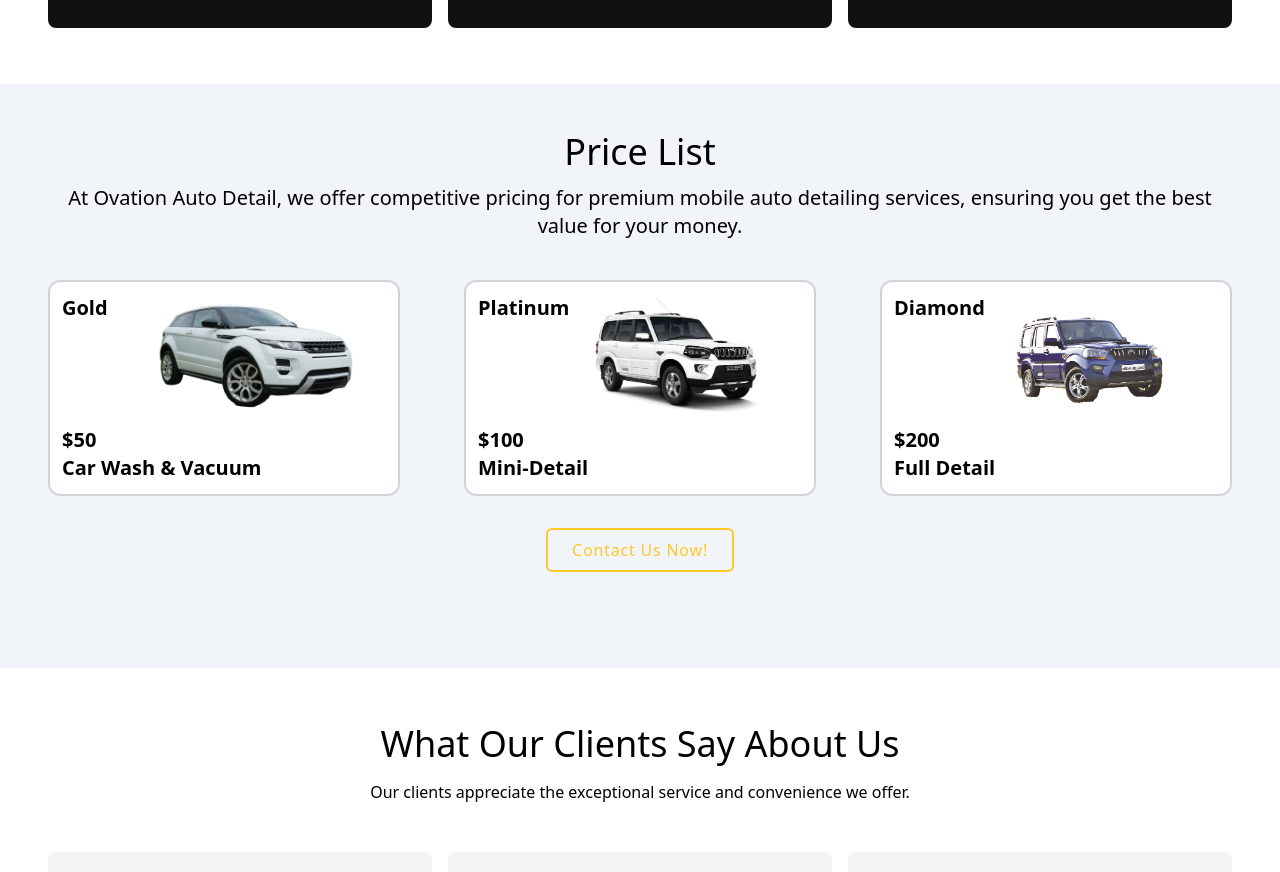
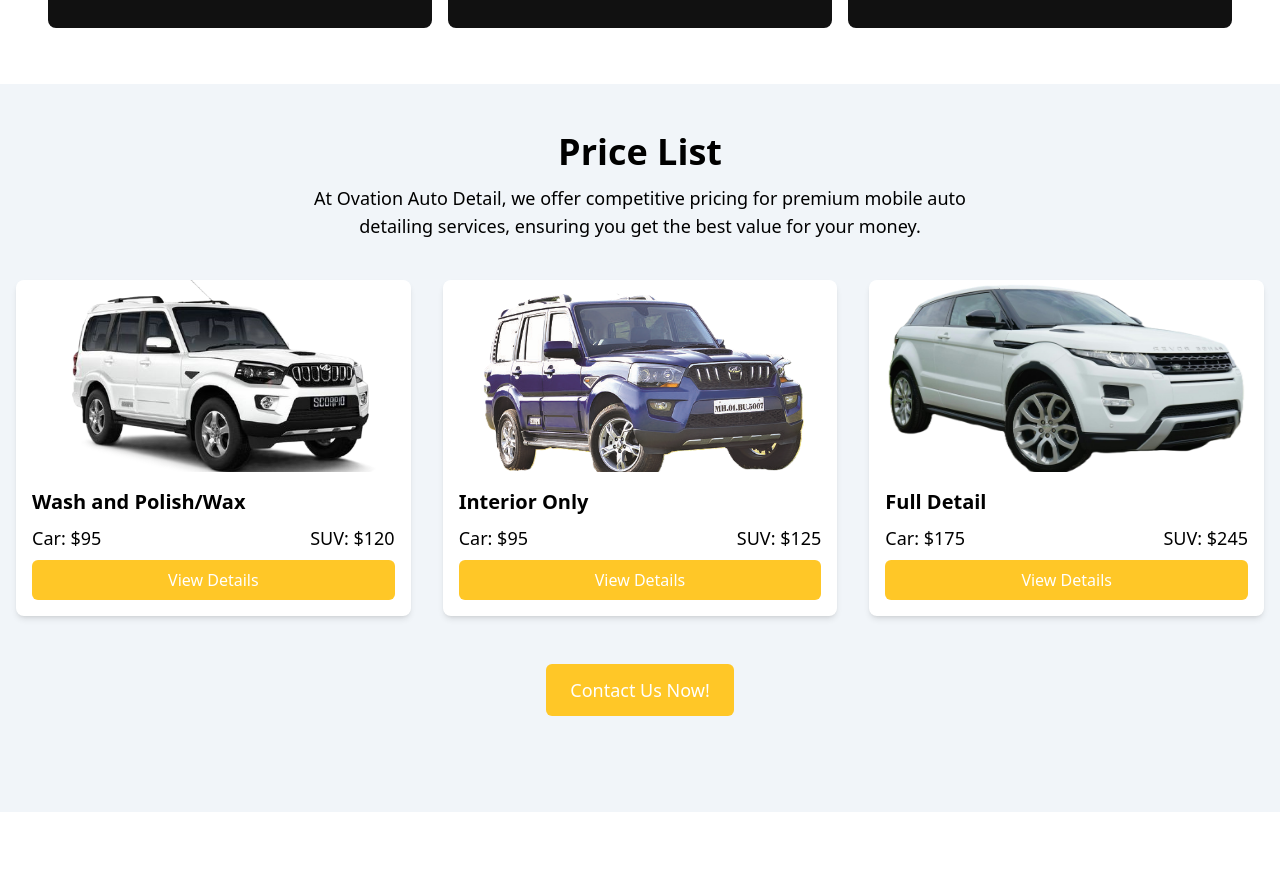
Before and after one commit to JDelott/ovation-auto-detail, a React (Vite) app: page / in a window 1280 px wide. Shown: the part 1680-2552 px from the top of the page. Built offline with nearby package versions, Linux system fonts and the light colour scheme.

Commit message:
added modal service details and button

```diff
--- a/src/components/CarList/CarList.jsx
+++ b/src/components/CarList/CarList.jsx
@@ -1,100 +1,179 @@
-import React from "react";
+import React, { useState } from "react";
 import whiteCar from "../../assets/white-car.png";
 import car2 from "../../assets/car5.png";
 import car3 from "../../assets/car6.png";
+import PriceModal from "../PriceModal";
 
 const carList = [
+  // {
+  //   package: "Wash and Quick Interior Cleaning",
+  //   carPrice: 45,
+  //   suvPrice: 55,
+  //   image: whiteCar,
+  //   aosDelay: "0",
+  //   exterior: [
+  //     "Hand Wash",
+  //     "Windows cleaned inside/out",
+  //     "Door frames cleaned",
+  //     "Tires and wheels cleaned and dressed",
+  //   ],
+  //   interior: [
+  //     "Vacuum/garbage removal",
+  //     "Dust/wipe down of dashboard, steering wheel, door panels, center console, cup holders",
+  //     "Light stain removal",
+  //   ],
+  // },
   {
-    // name: "BMW UX",
-    price: 50,
-    image: whiteCar,
-    description: "Car Wash & Vacuum",
-    aosDelay: "0",
-    package: "Gold",
+    package: "Wash and Polish/Wax",
+    carPrice: 95,
+    suvPrice: 120,
+    image: car2,
+    aosDelay: "500",
+    exterior: [
+      "Hand Wash",
+      "Windows cleaned inside/out",
+      "Door frames cleaned",
+      "Tires and wheels cleaned and dressed",
+      "One Step Correction with polish/wax sealant",
+    ],
+    interior: [
+      "Vacuum/garbage removal",
+      "Dust/wipe down:",
+      "-dashboard, steering wheel, door panels",
+      "-center console, cup holders",
+      "Light stain removal",
+    ],
   },
   {
-    // name: "KIA UX",
-    price: 100,
-    image: car2,
-    aosDelay: "500",
-    package: "Platinum",
-    description: "Mini-Detail",
+    package: "Interior Only",
+    carPrice: 95,
+    suvPrice: 125,
+    image: car3,
+    aosDelay: "1000",
+    interior: [
+      "Vacuum/ garbage removal",
+      "Clean:",
+      "-windows, mirrors, navigation screens",
+      "-dashboard, door panels, door frames",
+      "-cup holders, center console, steering wheel",
+      "Shampoo seats, carpets, floor mats",
+      "Headliner cleaned",
+      "General stain removal",
+      "Dog hair removal",
+    ],
   },
   {
-    // name: "BMW UX",
-    price: 200,
-    image: car3,
-    aosDelay: "1000",
-    package: "Diamond",
-    description: "Full Detail",
+    package: "Full Detail",
+    carPrice: 175,
+    suvPrice: 245,
+    image: whiteCar,
+    aosDelay: "1500",
+    exterior: [
+      "Hand Wash",
+      "Windows cleaned inside/out",
+      "Door frames cleaned",
+      "Tires and wheels cleaned and dressed",
+      "One Step Correction with polish/wax sealant",
+    ],
+    interior: [
+      "Vacuum/garbage removal",
+      "windows, mirrors, screens",
+      "dashboard, door panels & frames",
+      "cup holders",
+      "center console, steering wheel",
+      "steering wheel",
+      "Shampoo seats, carpets, floor mats",
+      "Headliner cleaned",
+      "General stain removal",
+      "Dog hair removal",
+    ],
   },
 ];
 
 const CarList = () => {
+  const [modalOpen, setModalOpen] = useState(false);
+  const [selectedService, setSelectedService] = useState(null);
+
+  const openModal = (service) => {
+    setSelectedService(service);
+    setModalOpen(true);
+  };
+
+  const closeModal = () => {
+    setSelectedService(null);
+    setModalOpen(false);
+  };
+
   return (
     <div className="pb-24 pt-12 dark:bg-dark bg-slate-100">
       <span id="priceList"></span>
-      <div className="container">
-        {/* Heading */}
+      <div className="container mx-auto px-4">
         <h1
           data-aos="fade-up"
-          className="text-center text-3xl sm:text-4xl font-normal mb-3 dark:text-white text-black"
+          className="text-center text-3xl sm:text-4xl font-semibold mb-3 dark:text-white text-black"
         >
           Price List
         </h1>
         <p
           data-aos="fade-up"
           data-aos-delay="400"
-          className="text-xl font-thin pb-10 dark:hover:border-primary text-center dark:text-gray-300 text-black"
+          className="text-lg font-light pb-10 text-center dark:text-gray-300 text-black max-w-2xl mx-auto"
         >
           At Ovation Auto Detail, we offer competitive pricing for premium
           mobile auto detailing services, ensuring you get the best value for
           your money.
         </p>
-        {/* Car listing */}
-        <div>
-          <div className="grid grid-cols-1 sm:grid-cols-2 md:grid-cols-3 gap-16">
-            {carList.map((data) => (
+        <div className="grid grid-cols-1 sm:grid-cols-2 lg:grid-cols-3 gap-8">
+          {carList.map((service) => (
             <div
-                key={data.package}
+              key={service.package}
               data-aos="fade-up"
-                data-aos-delay={data.aosDelay}
-                className="space-y-3 border-2 border-gray-300 hover:border-primary dark:border-gray-700  p-3 rounded-xl relative group bg-white dark:bg-dark"
+              data-aos-delay={service.aosDelay}
+              className="bg-white dark:bg-gray-800 rounded-lg shadow-md overflow-hidden transition-all duration-300 hover:shadow-lg cursor-pointer"
+              onClick={() => openModal(service)}
             >
-                <div className="w-full h-[120px]">
+              <div className="h-48 overflow-hidden">
                 <img
-                    src={data.image}
-                    alt=""
-                    className="w-full h-[120px] object-contain sm:translate-x-8 group-hover:sm:translate-x-16 duration-700"
+                  src={service.image}
+                  alt={service.package}
+                  className="w-full h-full object-cover transition-transform duration-300 transform hover:scale-110"
                 />
               </div>
-                <div className="space-y-2">
-                  {/* <h1 className="text-primary font-semibold dark:text-white"></h1> */}
-                  <div className="justify-between items-center text-xl font-semibold dark:text-gray-300 text-black">
-                    <p key={data.price}>${data.price}</p>
-                    <div>{data.description}</div>
-                    {/* <a href="#" className="dark:text-primary text-primary">
-                      Details
-                    </a> */}
+              <div className="p-4">
+                <h3 className="text-xl font-semibold mb-2 dark:text-white">
+                  {service.package}
+                </h3>
+                <div className="flex justify-between items-center mb-2">
+                  <span className="text-lg font-medium dark:text-gray-300">
+                    Car: ${service.carPrice}
+                  </span>
+                  <span className="text-lg font-medium dark:text-gray-300">
+                    SUV: ${service.suvPrice}
+                  </span>
                 </div>
+                <button className="w-full bg-primary text-white py-2 rounded-md hover:bg-primary-dark transition-colors duration-300">
+                  View Details
+                </button>
               </div>
-                <p
-                  key={data.package}
-                  className="text-xl font-semibold absolute top-0 left-3 dark:text-gray-300 text-black"
-                >
-                  {data.package}
-                </p>
             </div>
           ))}
         </div>
-        </div>
-        {/* End of car listing */}
-        <div className="grid place-items-center mt-8">
-          <button data-aos="fade-up" className="button-outline">
+        <div className="mt-12 text-center">
+          <button
+            data-aos="fade-up"
+            className="bg-primary text-white px-6 py-3 rounded-md hover:bg-primary-dark transition-colors duration-300 text-lg font-medium"
+          >
             Contact Us Now!
           </button>
         </div>
       </div>
+      {modalOpen && (
+        <PriceModal
+          isOpen={modalOpen}
+          closeModal={closeModal}
+          service={selectedService}
+        />
+      )}
     </div>
   );
 };
--- /dev/null
+++ b/src/components/PriceModal.jsx
@@ -0,0 +1,200 @@
+// import React from "react";
+
+// const PriceModal = ({ isOpen, closeModal, service }) => {
+//   if (!isOpen) return null;
+
+//   const modalBackgroundClass =
+//     "fixed top-0 left-0 w-full h-full p-4 bg-gray-800 bg-opacity-50 flex justify-center items-center z-50";
+//   const modalContainerClass =
+//     "bg-white dark:bg-gray-700 p-6 sm:p-8 rounded-xl w-full max-w-md max-h-[90vh] overflow-y-auto relative";
+//   const closeButtonClass =
+//     "absolute top-2 right-2 text-black dark:text-white text-2xl sm:text-4xl rounded-full hover:bg-primary-dark p-2";
+//   const textColorClass = "text-black dark:text-white";
+
+//   return (
+//     <div className={modalBackgroundClass}>
+//       <div className={modalContainerClass}>
+//         <button className={closeButtonClass} onClick={closeModal}>
+//           x
+//         </button>
+//         <div className="flex flex-col items-center space-y-4">
+//           <h2 className={`text-2xl font-semibold ${textColorClass}`}>
+//             {service.package}
+//           </h2>
+//           <div className="flex justify-between w-full">
+//             <p className={`text-lg ${textColorClass}`}>
+//               Car: ${service.carPrice}
+//             </p>
+//             <p className={`text-lg ${textColorClass}`}>
+//               SUV: ${service.suvPrice}
+//             </p>
+//           </div>
+//           {service.exterior && (
+//             <div className="w-full">
+//               <h3 className={`text-xl font-semibold ${textColorClass} mb-2`}>
+//                 Exterior:
+//               </h3>
+//               <ul className={`list-disc list-inside ${textColorClass}`}>
+//                 {service.exterior.map((item, index) => (
+//                   <li key={index}>{item}</li>
+//                 ))}
+//               </ul>
+//             </div>
+//           )}
+//           {service.interior && (
+//             <div className="w-full">
+//               <h3 className={`text-xl font-semibold ${textColorClass} mb-2`}>
+//                 Interior:
+//               </h3>
+//               <ul className={`list-disc list-inside ${textColorClass}`}>
+//                 {service.interior.map((item, index) => (
+//                   <li key={index}>{item}</li>
+//                 ))}
+//               </ul>
+//             </div>
+//           )}
+//         </div>
+//       </div>
+//     </div>
+//   );
+// };
+
+// export default PriceModal;
+
+// import React from "react";
+
+// const PriceModal = ({ isOpen, closeModal, service }) => {
+//   if (!isOpen) return null;
+
+//   const modalBackgroundClass =
+//     "fixed top-0 left-0 w-full h-full p-4 bg-gray-800 bg-opacity-50 flex justify-center items-center z-50";
+//   const modalContainerClass =
+//     "bg-white dark:bg-gray-700 p-6 sm:p-8 rounded-xl w-full max-w-md max-h-[90vh] overflow-y-auto relative";
+//   const closeButtonClass =
+//     "absolute top-2 right-2 text-black dark:text-white text-2xl sm:text-4xl rounded-full hover:bg-primary-dark p-2";
+//   const textColorClass = "text-black dark:text-white";
+
+//   return (
+//     <div className={modalBackgroundClass}>
+//       <div className={modalContainerClass}>
+//         <button className={closeButtonClass} onClick={closeModal}>
+//           x
+//         </button>
+//         <div className="flex flex-col items-center space-y-4">
+//           <h2 className={`text-2xl font-semibold ${textColorClass}`}>
+//             {service.package}
+//           </h2>
+//           <div className="flex justify-between w-full">
+//             <p className={`text-lg ${textColorClass}`}>
+//               Car: ${service.carPrice}
+//             </p>
+//             <p className={`text-lg ${textColorClass}`}>
+//               SUV: ${service.suvPrice}
+//             </p>
+//           </div>
+//           {service.exterior && (
+//             <div className="w-full">
+//               <h3 className={`text-xl font-semibold ${textColorClass} mb-2`}>
+//                 Exterior:
+//               </h3>
+//               <ul className={`list-disc list-inside ${textColorClass}`}>
+//                 {service.exterior.map((item, index) => (
+//                   <li key={index} className="ml-4">
+//                     {item}
+//                   </li>
+//                 ))}
+//               </ul>
+//             </div>
+//           )}
+//           {service.interior && (
+//             <div className="w-full">
+//               <h3 className={`text-xl font-semibold ${textColorClass} mb-2`}>
+//                 Interior:
+//               </h3>
+//               <ul className={`list-disc list-inside ${textColorClass}`}>
+//                 {service.interior.map((item, index) => (
+//                   <li key={index} className="ml-4">
+//                     {item}
+//                   </li>
+//                 ))}
+//               </ul>
+//             </div>
+//           )}
+//         </div>
+//       </div>
+//     </div>
+//   );
+// };
+
+// export default PriceModal;
+
+import React from "react";
+
+const PriceModal = ({ isOpen, closeModal, service }) => {
+  if (!isOpen) return null;
+
+  const modalBackgroundClass =
+    "fixed top-0 left-0 w-full h-full p-4 bg-gray-800 bg-opacity-50 flex justify-center items-center z-50";
+  const modalContainerClass =
+    "bg-white dark:bg-gray-700 p-6 sm:p-8 rounded-xl w-full max-w-md max-h-[90vh] overflow-y-auto relative";
+  const closeButtonClass =
+    "absolute top-2 right-2 text-black dark:text-white text-2xl sm:text-4xl rounded-full hover:bg-primary-dark p-2";
+  const textColorClass = "text-black dark:text-white";
+
+  return (
+    <div className={modalBackgroundClass}>
+      <div className={modalContainerClass}>
+        <button className={closeButtonClass} onClick={closeModal}>
+          x
+        </button>
+        <div className="flex flex-col items-center space-y-4">
+          <h2 className={`text-2xl font-semibold ${textColorClass}`}>
+            {service.package}
+          </h2>
+          <div className="flex justify-between w-full">
+            <p className={`text-lg ${textColorClass}`}>
+              Car: ${service.carPrice}
+            </p>
+            <p className={`text-lg ${textColorClass}`}>
+              SUV: ${service.suvPrice}
+            </p>
+          </div>
+          {service.exterior && (
+            <div className="w-full">
+              <h3 className={`text-xl font-semibold ${textColorClass} mb-2`}>
+                Exterior:
+              </h3>
+              <ul className={`list-disc list-inside ${textColorClass}`}>
+                {service.exterior.map((item, index) => (
+                  <li key={index} className="ml-4">
+                    {item}
+                  </li>
+                ))}
+              </ul>
+            </div>
+          )}
+          {service.interior && (
+            <div className="w-full">
+              <h3 className={`text-xl font-semibold ${textColorClass} mb-2`}>
+                Interior:
+              </h3>
+              <ul className={`list-disc list-inside ${textColorClass}`}>
+                {service.interior.map((item, index) => (
+                  <li key={index} className="ml-4">
+                    {item.startsWith("-") ? (
+                      <span>{item.substring(1)}</span>
+                    ) : (
+                      <span>{item}</span>
+                    )}
+                  </li>
+                ))}
+              </ul>
+            </div>
+          )}
+        </div>
+      </div>
+    </div>
+  );
+};
+
+export default PriceModal;
```
Lines whose indentation alone changed are shown as unchanged.
